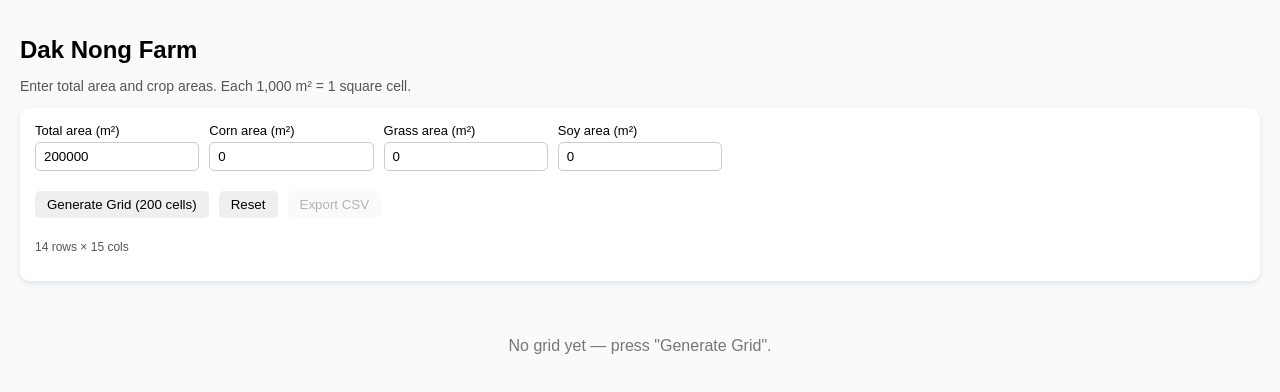
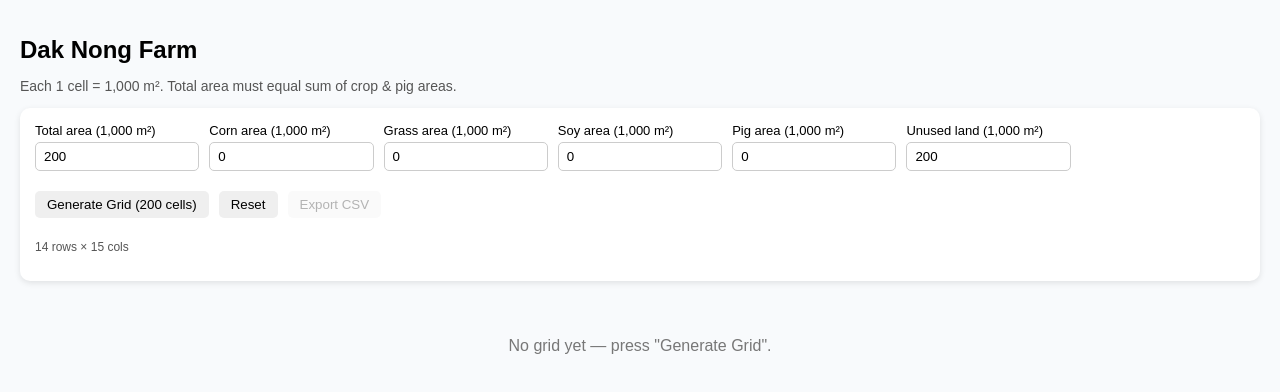
Before and after one commit to Xuther001/vietnamfarm, a React (Create React App) app: page / in a window 1280 px wide. Shown: the top 392 px of the page. Built offline with nearby package versions, Linux system fonts and the light colour scheme.

Commit message:
added logic for land allocation

```diff
--- a/src/components/TerrainGridMapper/TerrainGridMapper.css
+++ b/src/components/TerrainGridMapper/TerrainGridMapper.css
@@ -86,8 +86,8 @@ header p { font-size: 14px; color: #555; }
   border: 1px solid #ccc;
 }
 
-/* Crop types */
 .type-empty { background: #fff; }
 .type-corn { background: linear-gradient(135deg, #fcd34d, #fbbf24); border-color:#f59e0b; }
 .type-grass { background: linear-gradient(135deg, #bef264, #84cc16); border-color:#65a30d; }
 .type-soy { background: linear-gradient(135deg, #a7f3d0, #34d399); border-color:#059669; }
+.type-pig { background: linear-gradient(135deg, #fca5a5, #f87171); border-color: #ef4444; }
--- a/src/components/TerrainGridMapper/TerrainGridMapper.jsx
+++ b/src/components/TerrainGridMapper/TerrainGridMapper.jsx
@@ -1,45 +1,45 @@
-import React, { useState, useMemo } from "react";
+import React, { useState } from "react";
 import './TerrainGridMapper.css';
 
-const CELL_SIZE = 1000;
+const CELL_SIZE = 1000; // 1 cell = 1,000 m²
 
 const TYPES = [
-  { key: "empty", label: "Empty", className: "type-empty" },
+  { key: "empty", label: "Unused", className: "type-empty" },
   { key: "corn", label: "Corn", className: "type-corn" },
   { key: "grass", label: "Grass", className: "type-grass" },
   { key: "soy", label: "Soy", className: "type-soy" },
+  { key: "pig", label: "Pig Pen", className: "type-pig" },
 ];
 
 export default function TerrainGridMapper() {
-  const [totalArea, setTotalArea] = useState(200000);
+  const [totalArea, setTotalArea] = useState(200); // in 1,000 m² units
   const [cornArea, setCornArea] = useState(0);
   const [grassArea, setGrassArea] = useState(0);
   const [soyArea, setSoyArea] = useState(0);
+  const [pigArea, setPigArea] = useState(0);
   const [cellsState, setCellsState] = useState([]);
 
-  const totalCells = Math.floor(totalArea / CELL_SIZE);
+  const generateGrid = () => {
+    const totalCells = totalArea;
+    let cells = Array(totalCells).fill(0); // start with unused
 
-  const generateGrid = () => {
-    const cornCells = Math.floor(cornArea / CELL_SIZE);
-    const grassCells = Math.floor(grassArea / CELL_SIZE);
-    const soyCells = Math.floor(soyArea / CELL_SIZE);
-
-    let cells = Array(totalCells).fill(0);
     let idx = 0;
-
-    for (let i = 0; i < cornCells && idx < totalCells; i++, idx++) cells[idx] = 1;
-    for (let i = 0; i < grassCells && idx < totalCells; i++, idx++) cells[idx] = 2;
-    for (let i = 0; i < soyCells && idx < totalCells; i++, idx++) cells[idx] = 3;
+    for (let i = 0; i < cornArea && idx < totalCells; i++, idx++) cells[idx] = 1;
+    for (let i = 0; i < grassArea && idx < totalCells; i++, idx++) cells[idx] = 2;
+    for (let i = 0; i < soyArea && idx < totalCells; i++, idx++) cells[idx] = 3;
+    for (let i = 0; i < pigArea && idx < totalCells; i++, idx++) cells[idx] = 4;
 
     setCellsState(cells);
   };
 
-  const cols = Math.ceil(Math.sqrt(totalCells));
-  const rows = Math.ceil(totalCells / cols);
+  const unusedLand = Math.max(0, totalArea - (cornArea + grassArea + soyArea + pigArea));
+
+  const cols = Math.ceil(Math.sqrt(totalArea));
+  const rows = Math.ceil(totalArea / cols);
 
   const exportCSV = () => {
     const rowsOut = ["index,row,col,type,label"];
-    for (let i = 0; i < totalCells; i++) {
+    for (let i = 0; i < totalArea; i++) {
       const r = Math.floor(i / cols) + 1;
       const c = (i % cols) + 1;
       const tIdx = cellsState[i] ?? 0;
@@ -51,7 +51,7 @@ export default function TerrainGridMapper() {
     const url = URL.createObjectURL(blob);
     const a = document.createElement("a");
     a.href = url;
-    a.download = `terrain_map_${totalArea}m2_cells_${totalCells}.csv`;
+    a.download = `terrain_map_${totalArea}000m2_cells.csv`;
     a.click();
     URL.revokeObjectURL(url);
   };
@@ -60,34 +60,48 @@ export default function TerrainGridMapper() {
     <div className="mapper-container">
       <header>
         <h1>Dak Nong Farm</h1>
-        <p>Enter total area and crop areas. Each 1,000 m² = 1 square cell.</p>
+        <p>Each 1 cell = 1,000 m². Total area must equal sum of crop & pig areas.</p>
       </header>
 
       <section className="controls">
         <label>
-          Total area (m²)
+          Total area (1,000 m²)
           <input type="number" value={totalArea} onChange={e => setTotalArea(Number(e.target.value))} />
         </label>
         <label>
-          Corn area (m²)
+          Corn area (1,000 m²)
           <input type="number" value={cornArea} onChange={e => setCornArea(Number(e.target.value))} />
         </label>
         <label>
-          Grass area (m²)
+          Grass area (1,000 m²)
           <input type="number" value={grassArea} onChange={e => setGrassArea(Number(e.target.value))} />
         </label>
         <label>
-          Soy area (m²)
+          Soy area (1,000 m²)
           <input type="number" value={soyArea} onChange={e => setSoyArea(Number(e.target.value))} />
+        </label>
+        <label>
+          Pig area (1,000 m²)
+          <input type="number" value={pigArea} onChange={e => setPigArea(Number(e.target.value))} />
+        </label>
+        <label>
+          Unused land (1,000 m²)
+          <input type="number" value={unusedLand} readOnly />
         </label>
 
         <div className="buttons">
-          <button onClick={generateGrid}>Generate Grid ({totalCells} cells)</button>
+          <button
+            onClick={generateGrid}
+            disabled={(cornArea + grassArea + soyArea + pigArea) > totalArea}
+          >
+            Generate Grid ({totalArea} cells)
+          </button>
           <button onClick={() => {
-            setTotalArea(200000);
+            setTotalArea(200);
             setCornArea(0);
             setGrassArea(0);
             setSoyArea(0);
+            setPigArea(0);
             setCellsState([]);
           }}>Reset</button>
           <button onClick={exportCSV} disabled={cellsState.length === 0}>Export CSV</button>
```
